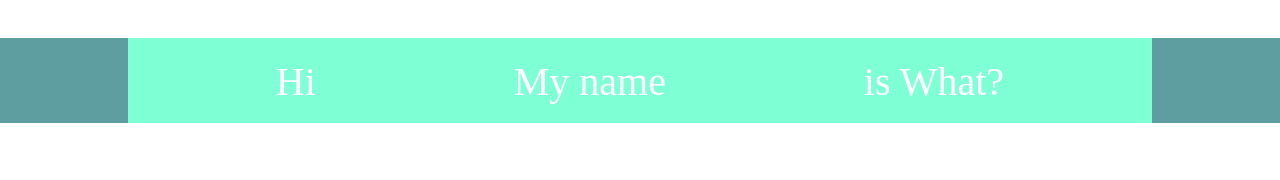
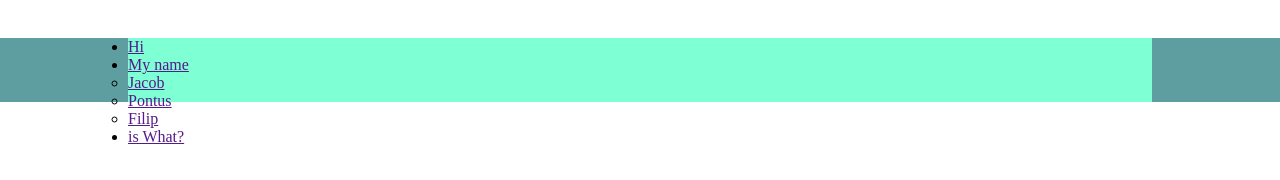
Before and after one commit to Dahlberg-Jacob/Jacob-Dahlberg-K5, a plain HTML site: page index.html in a window 1280 px wide. Drawn offline with Linux system fonts and the light colour scheme.

Commit message:
Revert "Update style.css"
This reverts commit 60fde5af247fa71de4ccd57f47d1193b3baaf4e4.

```diff
--- a/css/style.css
+++ b/css/style.css
@@ -9,58 +9,23 @@ header    {
 }
 .left  {
     width:10vw;
-    height: 85px;
+    height: 5vw;
     background-color: cadetblue;
     margin-top: 3vw;
 }
 .header{
     width: 80vw;
-    height: 85px;
+    height: 5vw;
     background-color: aquamarine;
     margin: auto;
     margin-top: 3vw;
 }
-.header ul{
-    width:100%;
-    display:flex;
-    justify-content: center;
-    justify-content: space-evenly;
-}
-.H_Content{
-    list-style: none;
-    padding: 20px;
-    font-size: 40px;
-    color:white;
-    border-radius:50%;
-    background-clip:content-box;
-
-}
-.H_Content ul.dropdown{
-    min-width: 10%;
-    background: aquamarine;
-    display: none;
-    position: absolute;
-    left: 0;
-}
-.H_Content :hover{
-    cursor: Pointer;
-    background-color: darkblue;
-
-}
-ul li:hover ul.dropdown{
-    display: block;
-}
-.H_Content a {
-    text-decoration: none;
-    color:white;
-    padding-top:22px;
-    padding-bottom: 17px;
-    padding-left:30px;
-    padding-right:30px;
-}
 .right  {
     width:10vw;
-    height: 85px;
+    height: 5vw;
     background-color: cadetblue;
     margin-top: 3vw;
 }
+.containter{
+
+}
```
